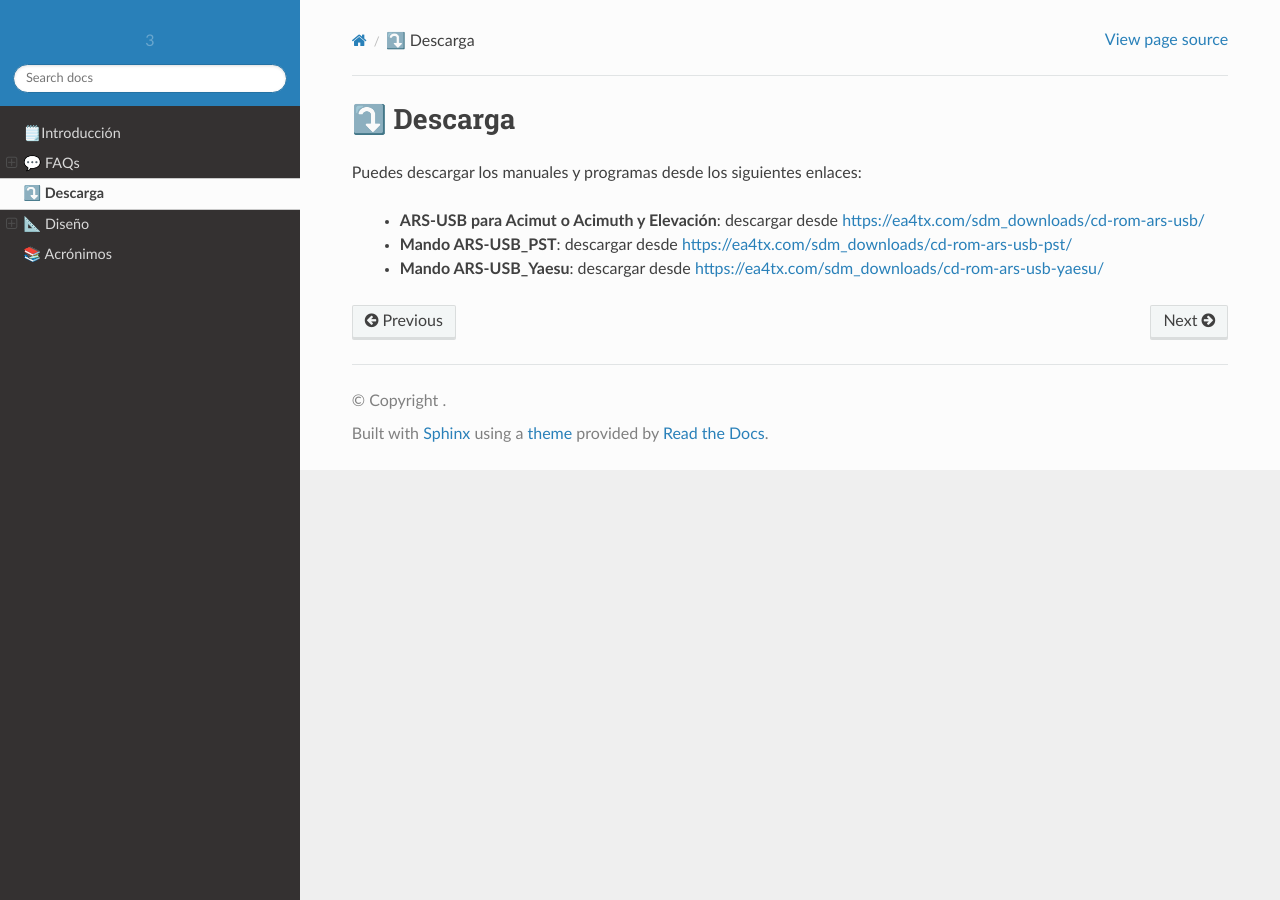
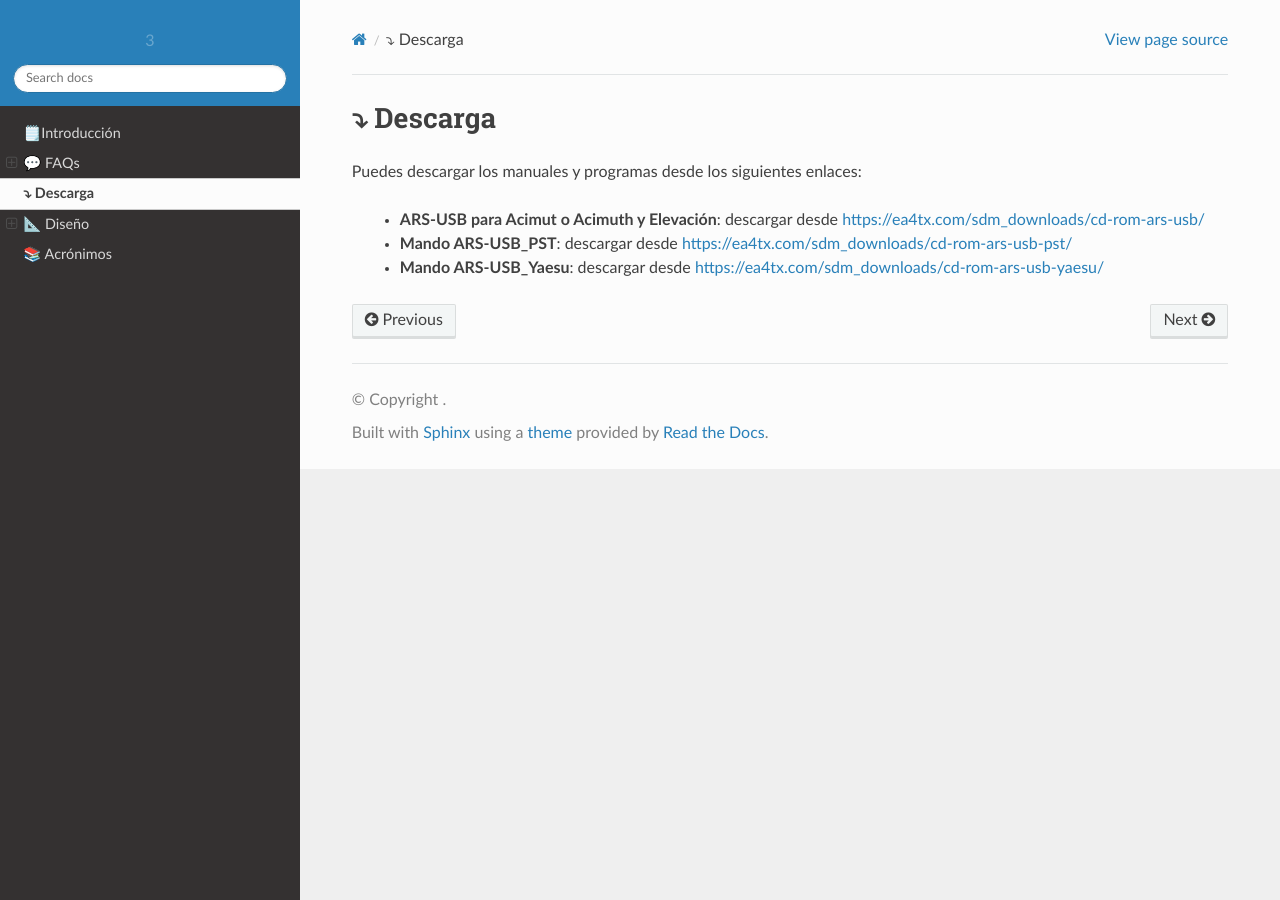
Before and after one commit to ea4tx/ARS-USB, a Sphinx documentation site: the page built from docs/es/source/descarga.rst, in a window 1280 px wide. Built offline with Sphinx 7.4.7 and the Read the Docs theme 2.0.0, drawn with Linux system fonts in a browser that asks for light colours.

Commit message:
descaraga

```diff
--- a/docs/es/source/descarga.rst
+++ b/docs/es/source/descarga.rst
@@ -1,4 +1,4 @@
-⤵️ Descarga
+⤵ Descarga
 ================
 Puedes descargar los manuales y programas desde los siguientes enlaces:
 
```
